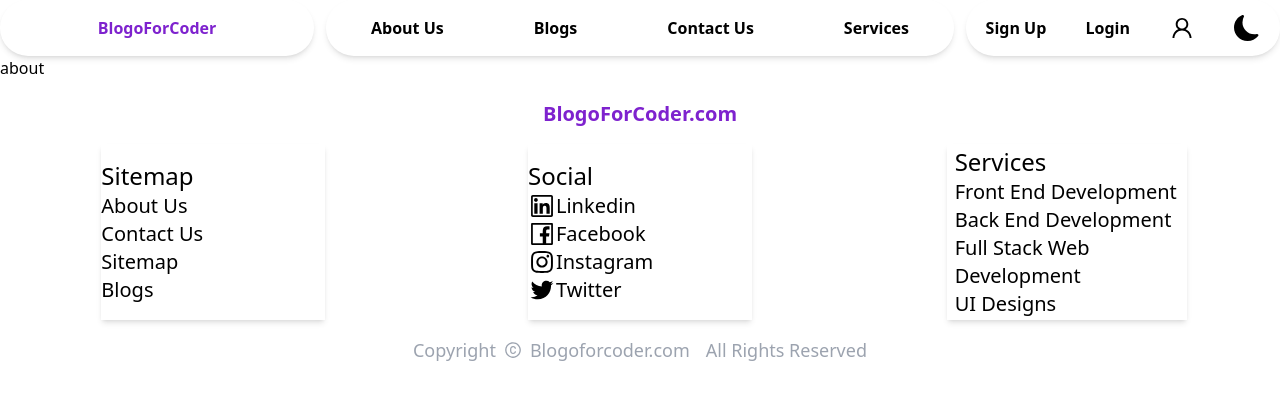
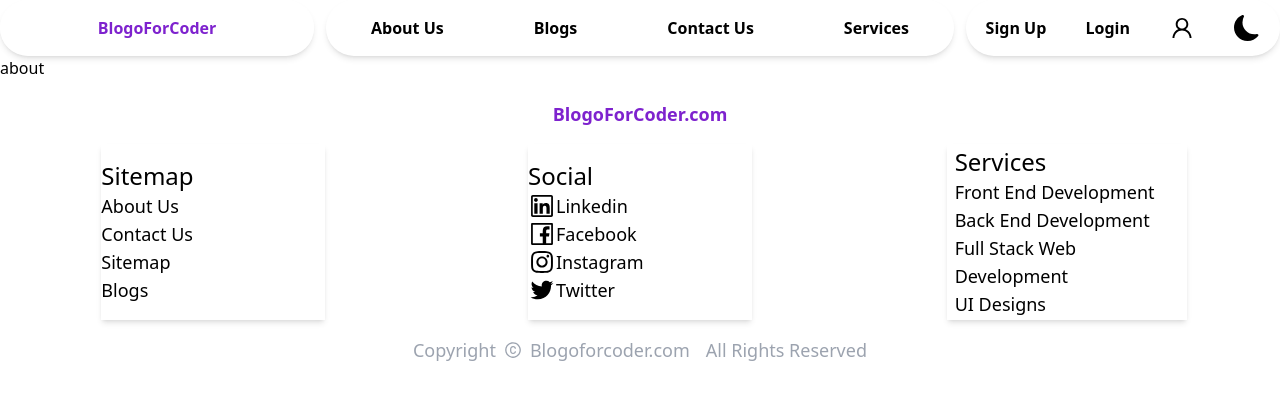
Before and after one commit to maheshPatel2698/blogclient, a Next.js app: page /about in a window 1280 px wide. Shown: the top 400 px of the page. Built offline with nearby package versions, Linux system fonts and the light colour scheme.

Commit message:
minor changes made

```diff
--- a/Components/Footer.jsx
+++ b/Components/Footer.jsx
@@ -7,11 +7,11 @@ const Footer = () => {
 
             {/* footer's Header section */}
             <div className=' col-span-3 flex justify-center items-center max-md:flex-col'>
-                <span className=' z-10 text-xl font-bold cursor-pointer flex justify-center gap-2 items-center text-purple-700 p-2'>BlogoForCoder.com </span>
+                <span className=' z-10 text-lg font-bold cursor-pointer flex justify-center gap-2 items-center text-purple-700 p-2'>BlogoForCoder.com </span>
             </div>
 
             {/* sitemap section */}
-            <div className='sitemap  text-xl w-56 max-md:cols-span-1 max-md:shadow-purple-500 flex h-44 shadow-md justify-center items-start flex-col max-md:items-center max-sm:w-full '>
+            <div className='sitemap  text-lg w-56 max-md:cols-span-1 max-md:shadow-purple-500 flex h-44 shadow-md justify-center items-start flex-col max-md:items-center max-sm:w-full '>
                 <span className=' cursor-pointer hover:text-purple-700 text-2xl  transition-all duration-300'>Sitemap</span>
                 <span className=' cursor-pointer hover:text-purple-700  transition-all duration-300'>About Us</span>
                 <span className='cursor-pointer hover:text-purple-700  transition-all duration-300'>Contact Us</span>
@@ -20,7 +20,7 @@ const Footer = () => {
             </div>
 
             {/* socialmedia section */}
-            <div className='socialmedia  text-xl w-56 max-md:col-span-1 max-md:shadow-purple-500 flex h-44 shadow-md justify-center items-start flex-col max-md:items-center  max-sm:w-full'>
+            <div className='socialmedia  text-lg w-56 max-md:col-span-1 max-md:shadow-purple-500 flex h-44 shadow-md justify-center items-start flex-col max-md:items-center  max-sm:w-full'>
                 <span className=' cursor-pointer hover:text-purple-700 text-2xl transition-all duration-300'>Social</span>
                 <span className=' cursor-pointer hover:text-purple-700  transition-all duration-300 flex justify-center items-center'><AiOutlineLinkedin size={28} /> Linkedin</span>
                 <span className=' cursor-pointer hover:text-purple-700  transition-all duration-300 flex justify-center items-center'><AiOutlineFacebook size={28} />Facebook </span>
@@ -29,7 +29,7 @@ const Footer = () => {
             </div>
 
             {/* services */}
-            <div className='Services  text-xl max-md:shadow-purple-500 w-60 p-2 max-md:col-span-3 flex h-44 shadow-md justify-center items-start flex-col max-md:items-center  max-sm:w-full '>
+            <div className='Services  text-lg max-md:shadow-purple-500 w-60 p-2 max-md:col-span-3 flex h-44 shadow-md justify-center items-start flex-col max-md:items-center  max-sm:w-full '>
                 <span className=' cursor-pointer hover:text-purple-700 text-2xl transition-all duration-300'>Services</span>
                 <span className=' cursor-pointer hover:text-purple-700  transition-all duration-300 flex justify-center items-center'> Front End Development</span>
                 <span className=' cursor-pointer hover:text-purple-700  transition-all duration-300 flex justify-center items-center'>Back End Development </span>
--- a/Components/Navbar.jsx
+++ b/Components/Navbar.jsx
@@ -24,13 +24,13 @@ const Navbar = () => {
 
     return (
         <div className='sticky top-0 left-0 w-full h-14 z-50 flex justify-between items-center gap-3 max-md:bg-white max-md:shadow-md max-md:shadow-purple-600 rounded-full max-md:w-4/5 m-auto max-md:flex-col max-md:h-auto'>
-            <div className="left shadow-md rounded-full h-full flex justify-around items-center  w-6/12 max-md:shadow-none">
+            <div className="left backdrop-blur-md bg-white/50 shadow-md rounded-full h-full flex justify-around items-center  w-6/12 max-md:shadow-none">
                 <span onClick={tggleSidebar} className=' p-1 cursor-pointer font-bold text-purple-700'>
                     <Link href='/'>BlogoForCoder</Link>
 
                 </span>
             </div>
-            <div className="max-md:hidden backdrop-blur-sm  max-md:bg-white/50 text-md font-semibold mid shadow-md rounded-full h-full  flex  justify-around items-center  w-full">
+            <div className="max-md:hidden backdrop-blur-md  max-md:bg-white/50 text-md font-semibold mid shadow-md rounded-full h-full  flex  justify-around items-center  w-full">
                 <span className='cursor-pointer hover:text-purple-700 transition-all duration-300'>
                     <Link href='/about'>About Us</Link>
                 </span>
@@ -44,7 +44,7 @@ const Navbar = () => {
                     <Link href='/services'>Services</Link>
                 </span>
             </div>
-            <div className="right backdrop-blur-sm  max-md:bg-white/50 text-md font-semibold shadow-md max-md:shadow-none rounded-full h-full  flex  justify-around items-center  w-6/12">
+            <div className="right backdrop-blur-md  max-md:bg-white/50 text-md font-semibold shadow-md max-md:shadow-none rounded-full h-full  flex  justify-around items-center  w-6/12">
                 <span onClick={tggleSidebar} id={styles.burger} className='p-1 cursor-pointer hover:text-purple-700 transition-all duration-300'><GiHamburgerMenu size={26} /> </span>
                 <span className='max-md:hidden cursor-pointer hover:text-purple-700 transition-all duration-300'>
                     <Link href="signup">Sign Up</Link>
--- a/Components/Servicesection.jsx
+++ b/Components/Servicesection.jsx
@@ -38,7 +38,7 @@ const Servicesection = () => {
                         <div key={index} className="service-card max-lg:grid-cols-1 max-lg:w-3/4 max-md:w-3/4  max-md:h-auto w-auto h-auto m-2 shadow-sm shadow-purple-700 grid grid-cols-3 gap-2 p-2 ">
                             <div className="left-section-information col-span-2 ">
                                 <h4 className='text-2xl text-center font-bold text-purple-700'>{service?.title}</h4>
-                                <p className='text-xl max-md:text-base capitalize h-40 max-md:h-auto flex justify-center items-center text-center'>{service?.content.slice(0, 550)}...</p>
+                                <p className='text-lg max-md:text-base capitalize h-40 max-md:h-auto flex justify-center items-center text-center'>{service?.content.slice(0, 550)}...</p>
                                 <div className="button-section relative left-0 bottom-0 flex justify-around items-center ">
                                     <button className='font-bold flex justify-center items-center rounded-full hover:text-white transition-all ease-in duration-200 bg-purple-600 shadow-md w-auto p-3 m-2 text-black shadow-purple-600 max-md:text-sm '>Book An Call </button>
                                     <button className='font-bold flex  justify-center items-center rounded-full hover:text-white transition-all ease-in duration-200 bg-purple-600 shadow-md w-auto p-3 m-2 text-black shadow-purple-600 max-md:text-sm max-md:h-auto'>View More About Service  <AiOutlineArrowRight size={20} /> </button>
```
Also changed, not shown: Components/Blogsection.jsx (+8 -8 lines).
